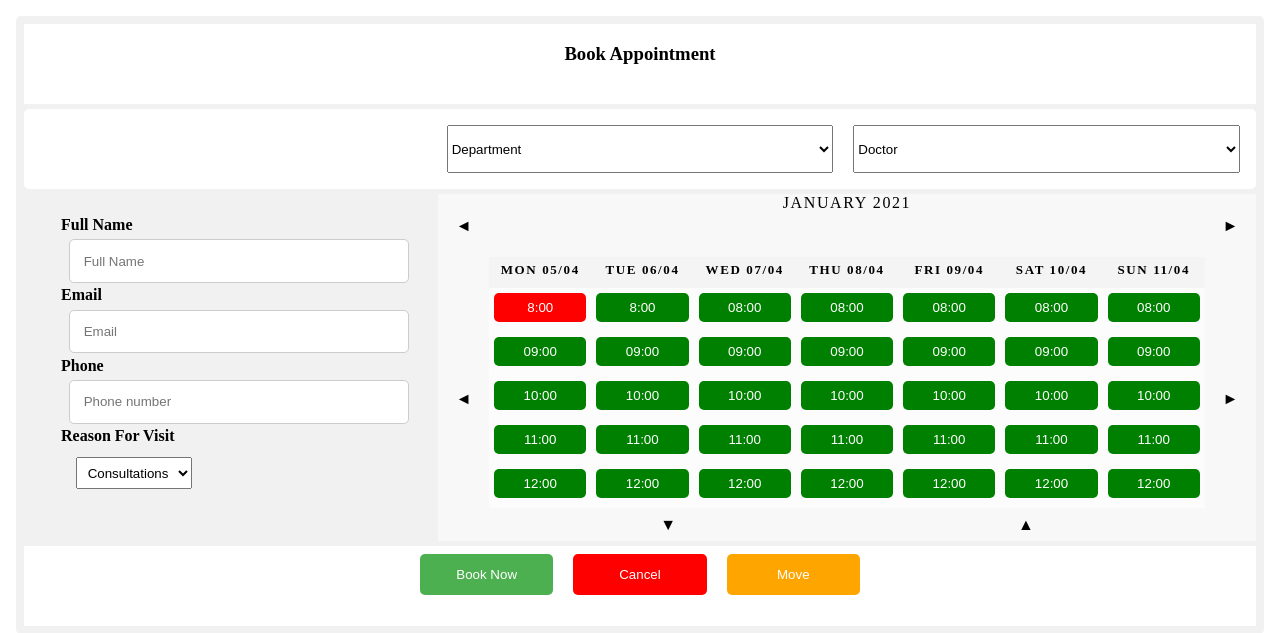
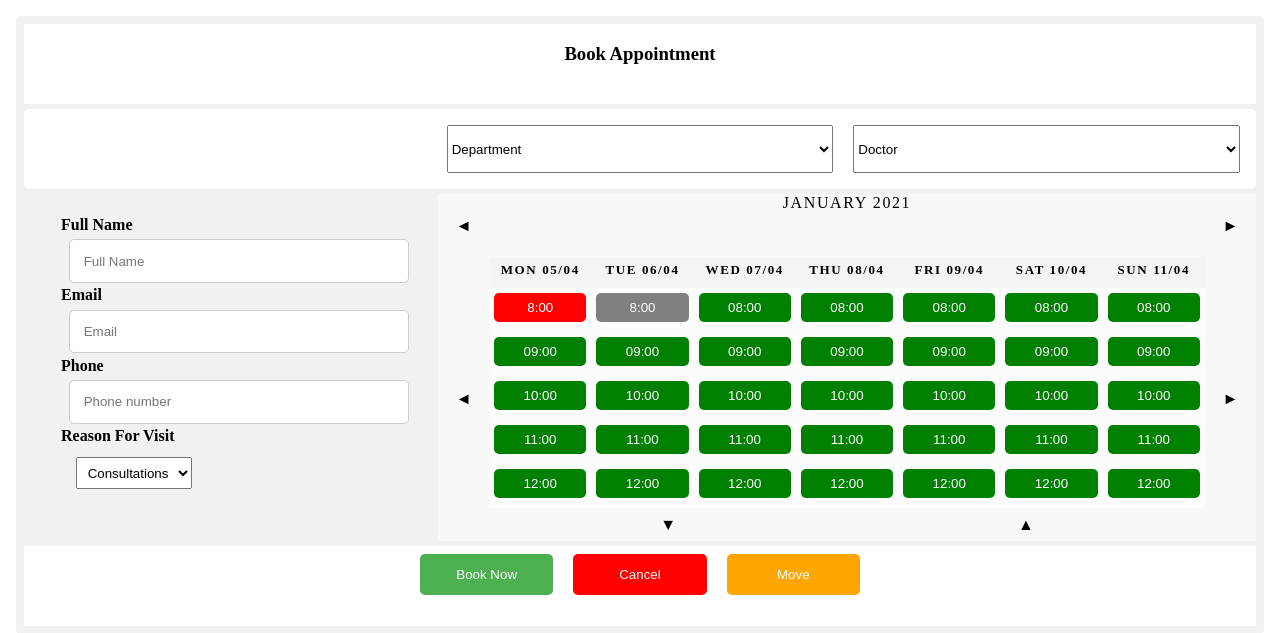
Before and after one commit to LucaElena/CabinetMedicalWebManagement, a PHP site: page /schedulingAppointmentsAdmin.html in a window 1280 px wide. Shown: the top 633 px of the page. Run offline with PHP 8.4, Linux system fonts and the light colour scheme.

Commit message:
Add files via upload

```diff
--- a/Proiect/schedulingAppointmentsAdmin.css
+++ b/Proiect/schedulingAppointmentsAdmin.css
@@ -292,6 +292,17 @@ body{
 }
 
 
+.schedule__calendar__inside__hours_btn__closed{
+  border-radius: 5px;
+  background-color: grey;
+  color: white;
+  padding: 7px 10px;
+  margin-top: 0;
+  border: none;
+  cursor: pointer;
+  width: 100%;
+}
+
 .schedule__calendar__inside__hours_btn__open{
   border-radius: 5px;
   background-color: green;
--- a/Proiect/schedulingAppointmentsAdmin.html
+++ b/Proiect/schedulingAppointmentsAdmin.html
@@ -79,96 +79,96 @@
 
         </div>
         <div class="schedule__calendar">
-            <div class="schedule__calendar__month">JANUARY 2021</div>
-            <button type="button" class="schedule__calendar__left_month_btn">&#9668;</button>
-            <button type="button" class="schedule__calendar__left_week_btn">&#9668;</button>
+            <div class="schedule__calendar__month" id="selected_month">JANUARY 2021</div>
+            <button type="button" class="schedule__calendar__left_month_btn" id="month_leftBtn">&#9668;</button>
+            <button type="button" class="schedule__calendar__left_week_btn" id="week_leftBtn">&#9668;</button>
             <div class="schedule__calendar__inside">
-                <div class="schedule__calendar__inside__head"> <div class="schedule__calendar__inside__day">MON 05/04</div></div>
-                <div class="schedule__calendar__inside__head"> <div class="schedule__calendar__inside__day">TUE 06/04</div></div>
-                <div class="schedule__calendar__inside__head"> <div class="schedule__calendar__inside__day">WED 07/04</div></div>
-                <div class="schedule__calendar__inside__head"> <div class="schedule__calendar__inside__day">THU 08/04</div></div>
-                <div class="schedule__calendar__inside__head"> <div class="schedule__calendar__inside__day">FRI 09/04</div></div>
-                <div class="schedule__calendar__inside__head"> <div class="schedule__calendar__inside__day">SAT 10/04</div></div>
-                <div class="schedule__calendar__inside__head"> <div class="schedule__calendar__inside__day">SUN 11/04</div></div>
+                <div class="schedule__calendar__inside__head"> <div class="schedule__calendar__inside__day" id="day_0_schedule" >MON 05/04</div></div>
+                <div class="schedule__calendar__inside__head"> <div class="schedule__calendar__inside__day" id="day_1_schedule" >TUE 06/04</div></div>
+                <div class="schedule__calendar__inside__head"> <div class="schedule__calendar__inside__day" id="day_2_schedule" >WED 07/04</div></div>
+                <div class="schedule__calendar__inside__head"> <div class="schedule__calendar__inside__day" id="day_3_schedule" >THU 08/04</div></div>
+                <div class="schedule__calendar__inside__head"> <div class="schedule__calendar__inside__day" id="day_4_schedule" >FRI 09/04</div></div>
+                <div class="schedule__calendar__inside__head"> <div class="schedule__calendar__inside__day" id="day_5_schedule" >SAT 10/04</div></div>
+                <div class="schedule__calendar__inside__head"> <div class="schedule__calendar__inside__day" id="day_6_schedule" >SUN 11/04</div></div>
 
                 <div class="schedule__calendar__inside__hours_btn">
-                    <button type="button" class="schedule__calendar__inside__hours_btn__bussy" value = "08:00" id = "calendar_row1">
+                    <button type="button" class="schedule__calendar__inside__hours_btn__bussy" value = "08:00" id = "calendar_row1_col1">
                     8:00 <span class="hover-value">Popescu Ion 0747678790</span></button></div>
                 <div class="schedule__calendar__inside__hours_btn">
-                    <button type="button" class="schedule__calendar__inside__hours_btn__open" value = "08:00" id = "calendar_row2"> 8:00</button></div>
+                    <button type="button" class="schedule__calendar__inside__hours_btn__closed" value = "08:00" id = "calendar_row2_col1"> 8:00</button></div>
                 <div class="schedule__calendar__inside__hours_btn">
-                    <button type="button" class="schedule__calendar__inside__hours_btn__open" value = "08:00" id = "calendar_row3"> 08:00</button></div>
+                    <button type="button" class="schedule__calendar__inside__hours_btn__open" value = "08:00" id = "calendar_row3_col1"> 08:00</button></div>
                 <div class="schedule__calendar__inside__hours_btn">
-                    <button type="button" class="schedule__calendar__inside__hours_btn__open" value = "08:00" id = "calendar_row4"> 08:00</button></div>
+                    <button type="button" class="schedule__calendar__inside__hours_btn__open" value = "08:00" id = "calendar_row4_col1"> 08:00</button></div>
                 <div class="schedule__calendar__inside__hours_btn">
-                    <button type="button" class="schedule__calendar__inside__hours_btn__open" value = "08:00" id = "calendar_row5"> 08:00</button></div>
+                    <button type="button" class="schedule__calendar__inside__hours_btn__open" value = "08:00" id = "calendar_row5_col1"> 08:00</button></div>
                 <div class="schedule__calendar__inside__hours_btn">
-                    <button type="button" class="schedule__calendar__inside__hours_btn__open" value = "08:00" id = "calendar_row6"> 08:00</button></div>
+                    <button type="button" class="schedule__calendar__inside__hours_btn__open" value = "08:00" id = "calendar_row6_col1"> 08:00</button></div>
                 <div class="schedule__calendar__inside__hours_btn">
-                    <button type="button" class="schedule__calendar__inside__hours_btn__open" value = "08:00" id = "calendar_row7"> 08:00</button></div>
+                    <button type="button" class="schedule__calendar__inside__hours_btn__open" value = "08:00" id = "calendar_row7_col1"> 08:00</button></div>
                 <div class="schedule__calendar__inside__hours_btn">
-                    <button type="button" class="schedule__calendar__inside__hours_btn__open" value = "09:00" id = "calendar_row1"> 09:00</button></div>
+                    <button type="button" class="schedule__calendar__inside__hours_btn__open" value = "09:00" id = "calendar_row1_col2"> 09:00</button></div>
                 <div class="schedule__calendar__inside__hours_btn">
-                    <button type="button" class="schedule__calendar__inside__hours_btn__open" value = "09:00" id = "calendar_row2"> 09:00</button></div>
+                    <button type="button" class="schedule__calendar__inside__hours_btn__open" value = "09:00" id = "calendar_row2_col2"> 09:00</button></div>
                 <div class="schedule__calendar__inside__hours_btn">
-                    <button type="button" class="schedule__calendar__inside__hours_btn__open" value = "09:00" id = "calendar_row3"> 09:00</button></div>
+                    <button type="button" class="schedule__calendar__inside__hours_btn__open" value = "09:00" id = "calendar_row3_col2"> 09:00</button></div>
                 <div class="schedule__calendar__inside__hours_btn">
-                    <button type="button" class="schedule__calendar__inside__hours_btn__open" value = "09:00" id = "calendar_row4"> 09:00</button></div>
+                    <button type="button" class="schedule__calendar__inside__hours_btn__open" value = "09:00" id = "calendar_row4_col2"> 09:00</button></div>
                 <div class="schedule__calendar__inside__hours_btn">
-                    <button type="button" class="schedule__calendar__inside__hours_btn__open" value = "09:00" id = "calendar_row5"> 09:00</button></div>
+                    <button type="button" class="schedule__calendar__inside__hours_btn__open" value = "09:00" id = "calendar_row5_col2"> 09:00</button></div>
                 <div class="schedule__calendar__inside__hours_btn">
-                    <button type="button" class="schedule__calendar__inside__hours_btn__open" value = "09:00" id = "calendar_row6"> 09:00</button></div>
+                    <button type="button" class="schedule__calendar__inside__hours_btn__open" value = "09:00" id = "calendar_row6_col2"> 09:00</button></div>
                 <div class="schedule__calendar__inside__hours_btn">
-                    <button type="button" class="schedule__calendar__inside__hours_btn__open" value = "09:00" id = "calendar_row7"> 09:00</button></div>
+                    <button type="button" class="schedule__calendar__inside__hours_btn__open" value = "09:00" id = "calendar_row7_col2"> 09:00</button></div>
+				<div class="schedule__calendar__inside__hours_btn">
+                    <button type="button" class="schedule__calendar__inside__hours_btn__open" value = "10:00" id = "calendar_row1_col3"> 10:00</button></div>
                 <div class="schedule__calendar__inside__hours_btn">
-                    <button type="button" class="schedule__calendar__inside__hours_btn__open" value = "10:00" id = "calendar_row1"> 10:00</button></div>
+                    <button type="button" class="schedule__calendar__inside__hours_btn__open" value = "10:00" id = "calendar_row2_col3"> 10:00</button></div>
                 <div class="schedule__calendar__inside__hours_btn">
-                    <button type="button" class="schedule__calendar__inside__hours_btn__open" value = "10:00" id = "calendar_row2"> 10:00</button></div>
+                    <button type="button" class="schedule__calendar__inside__hours_btn__open" value = "10:00" id = "calendar_row3_col3"> 10:00</button></div>
                 <div class="schedule__calendar__inside__hours_btn">
-                    <button type="button" class="schedule__calendar__inside__hours_btn__open" value = "10:00" id = "calendar_row3"> 10:00</button></div>
+                    <button type="button" class="schedule__calendar__inside__hours_btn__open" value = "10:00" id = "calendar_row4_col3"> 10:00</button></div>
                 <div class="schedule__calendar__inside__hours_btn">
-                    <button type="button" class="schedule__calendar__inside__hours_btn__open" value = "10:00" id = "calendar_row4"> 10:00</button></div>
+                    <button type="button" class="schedule__calendar__inside__hours_btn__open" value = "10:00" id = "calendar_row5_col3"> 10:00</button></div>
                 <div class="schedule__calendar__inside__hours_btn">
-                    <button type="button" class="schedule__calendar__inside__hours_btn__open" value = "10:00" id = "calendar_row5"> 10:00</button></div>
+                    <button type="button" class="schedule__calendar__inside__hours_btn__open" value = "10:00" id = "calendar_row6_col3"> 10:00</button></div>
                 <div class="schedule__calendar__inside__hours_btn">
-                    <button type="button" class="schedule__calendar__inside__hours_btn__open" value = "10:00" id = "calendar_row6"> 10:00</button></div>
+                    <button type="button" class="schedule__calendar__inside__hours_btn__open" value = "10:00" id = "calendar_row7_col3"> 10:00</button></div>
                 <div class="schedule__calendar__inside__hours_btn">
-                    <button type="button" class="schedule__calendar__inside__hours_btn__open" value = "10:00" id = "calendar_row7"> 10:00</button></div>
+                    <button type="button" class="schedule__calendar__inside__hours_btn__open" value = "11:00" id = "calendar_row1_col4"> 11:00</button></div>
                 <div class="schedule__calendar__inside__hours_btn">
-                    <button type="button" class="schedule__calendar__inside__hours_btn__open" value = "11:00" id = "calendar_row1"> 11:00</button></div>
+                    <button type="button" class="schedule__calendar__inside__hours_btn__open" value = "11:00" id = "calendar_row2_col4"> 11:00</button></div>
                 <div class="schedule__calendar__inside__hours_btn">
-                    <button type="button" class="schedule__calendar__inside__hours_btn__open" value = "11:00" id = "calendar_row2"> 11:00</button></div>
+                    <button type="button" class="schedule__calendar__inside__hours_btn__open" value = "11:00" id = "calendar_row3_col4"> 11:00</button></div>
                 <div class="schedule__calendar__inside__hours_btn">
-                    <button type="button" class="schedule__calendar__inside__hours_btn__open" value = "11:00" id = "calendar_row3"> 11:00</button></div>
+                    <button type="button" class="schedule__calendar__inside__hours_btn__open" value = "11:00" id = "calendar_row4_col4"> 11:00</button></div>
                 <div class="schedule__calendar__inside__hours_btn">
-                    <button type="button" class="schedule__calendar__inside__hours_btn__open" value = "11:00" id = "calendar_row4"> 11:00</button></div>
+                    <button type="button" class="schedule__calendar__inside__hours_btn__open" value = "11:00" id = "calendar_row5_col4"> 11:00</button></div>
                 <div class="schedule__calendar__inside__hours_btn">
-                    <button type="button" class="schedule__calendar__inside__hours_btn__open" value = "11:00" id = "calendar_row5"> 11:00</button></div>
+                    <button type="button" class="schedule__calendar__inside__hours_btn__open" value = "11:00" id = "calendar_row6_col4"> 11:00</button></div>
                 <div class="schedule__calendar__inside__hours_btn">
-                    <button type="button" class="schedule__calendar__inside__hours_btn__open" value = "11:00" id = "calendar_row6"> 11:00</button></div>
+                    <button type="button" class="schedule__calendar__inside__hours_btn__open" value = "11:00" id = "calendar_row7_col4"> 11:00</button></div>
                 <div class="schedule__calendar__inside__hours_btn">
-                    <button type="button" class="schedule__calendar__inside__hours_btn__open" value = "11:00" id = "calendar_row7"> 11:00</button></div>
+                    <button type="button" class="schedule__calendar__inside__hours_btn__open" value = "12:00" id = "calendar_row1_col5"> 12:00</button></div>
                 <div class="schedule__calendar__inside__hours_btn">
-                    <button type="button" class="schedule__calendar__inside__hours_btn__open" value = "12:00" id = "calendar_row1"> 12:00</button></div>
+                    <button type="button" class="schedule__calendar__inside__hours_btn__open" value = "12:00" id = "calendar_row2_col5"> 12:00</button></div>
                 <div class="schedule__calendar__inside__hours_btn">
-                    <button type="button" class="schedule__calendar__inside__hours_btn__open" value = "12:00" id = "calendar_row2"> 12:00</button></div>
+                    <button type="button" class="schedule__calendar__inside__hours_btn__open" value = "12:00" id = "calendar_row3_col5"> 12:00</button></div>
                 <div class="schedule__calendar__inside__hours_btn">
-                    <button type="button" class="schedule__calendar__inside__hours_btn__open" value = "12:00" id = "calendar_row3"> 12:00</button></div>
+                    <button type="button" class="schedule__calendar__inside__hours_btn__open" value = "12:00" id = "calendar_row4_col5"> 12:00</button></div>
                 <div class="schedule__calendar__inside__hours_btn">
-                    <button type="button" class="schedule__calendar__inside__hours_btn__open" value = "12:00" id = "calendar_row4"> 12:00</button></div>
+                    <button type="button" class="schedule__calendar__inside__hours_btn__open" value = "12:00" id = "calendar_row5_col5"> 12:00</button></div>
                 <div class="schedule__calendar__inside__hours_btn">
-                    <button type="button" class="schedule__calendar__inside__hours_btn__open" value = "12:00" id = "calendar_row5"> 12:00</button></div>
+                    <button type="button" class="schedule__calendar__inside__hours_btn__open" value = "12:00" id = "calendar_row6_col5"> 12:00</button></div>
                 <div class="schedule__calendar__inside__hours_btn">
-                    <button type="button" class="schedule__calendar__inside__hours_btn__open" value = "12:00" id = "calendar_row6"> 12:00</button></div>
-                <div class="schedule__calendar__inside__hours_btn">
-                    <button type="button" class="schedule__calendar__inside__hours_btn__open" value = "12:00" id = "calendar_row7"> 12:00</button></div>
+                    <button type="button" class="schedule__calendar__inside__hours_btn__open" value = "12:00" id = "calendar_row7_col5"> 12:00</button></div>
 
 
-                <button type="button" class="schedule__calendar__inside__down_btn">&#9660;</button>
-                <button type="button" class="schedule__calendar__inside__up_btn">&#9650;</button>
+                <button type="button" class="schedule__calendar__inside__down_btn" id="hours_downBtn" >&#9660;</button>
+                <button type="button" class="schedule__calendar__inside__up_btn" id="hours_upBtn" >&#9650;</button>
             </div>
-            <button type="button" class="schedule__calendar__right_week_btn">&#9658;</button>
-            <button type="button" class="schedule__calendar__right_month_btn">&#9658;</button>
+            <button type="button" class="schedule__calendar__right_week_btn" id="week_rightBtn">&#9658;</button>
+            <button type="button" class="schedule__calendar__right_month_btn" id="month_rightBtn">&#9658;</button>
         </div>
 
 
```
Also changed, not shown: Proiect/calendar.js (+127 -22 lines).
